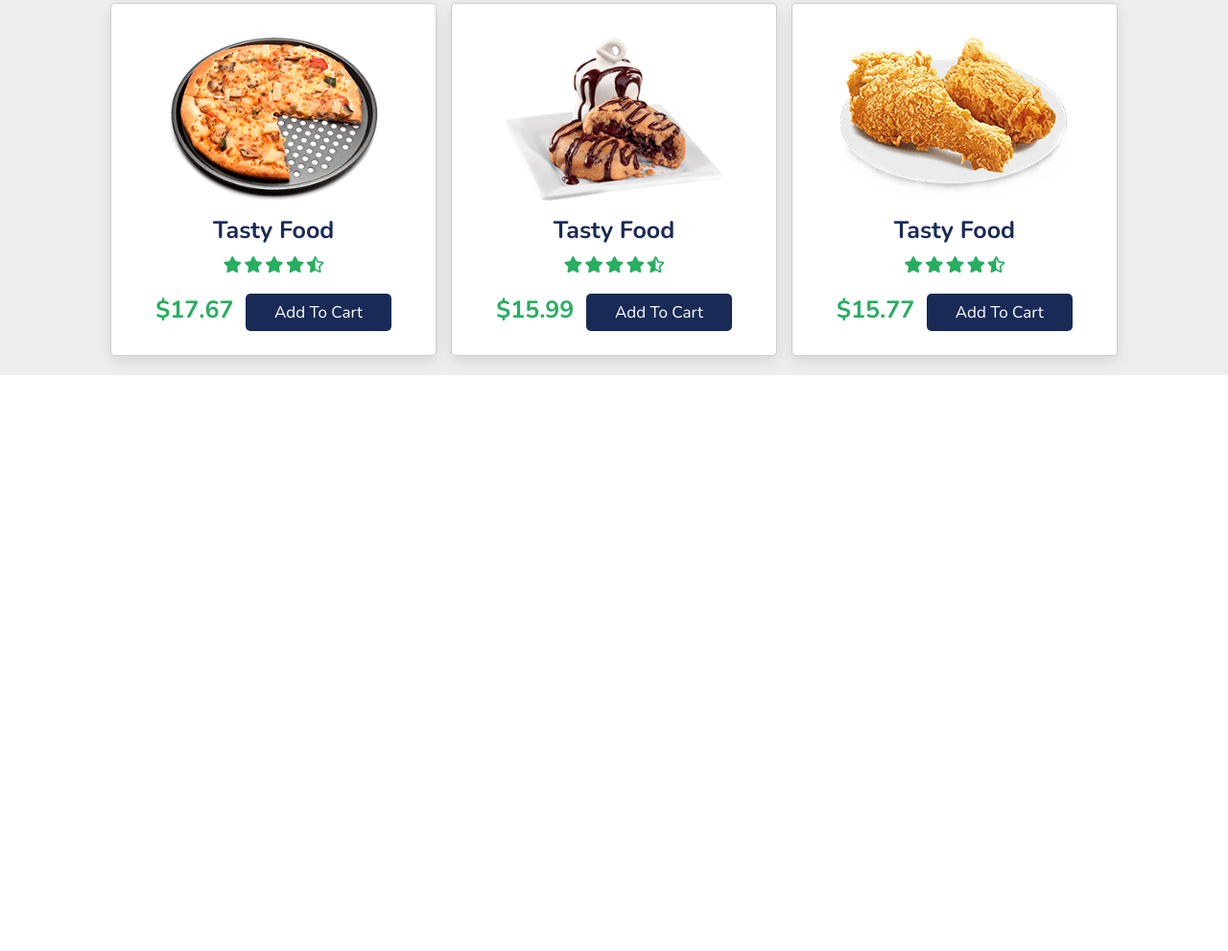
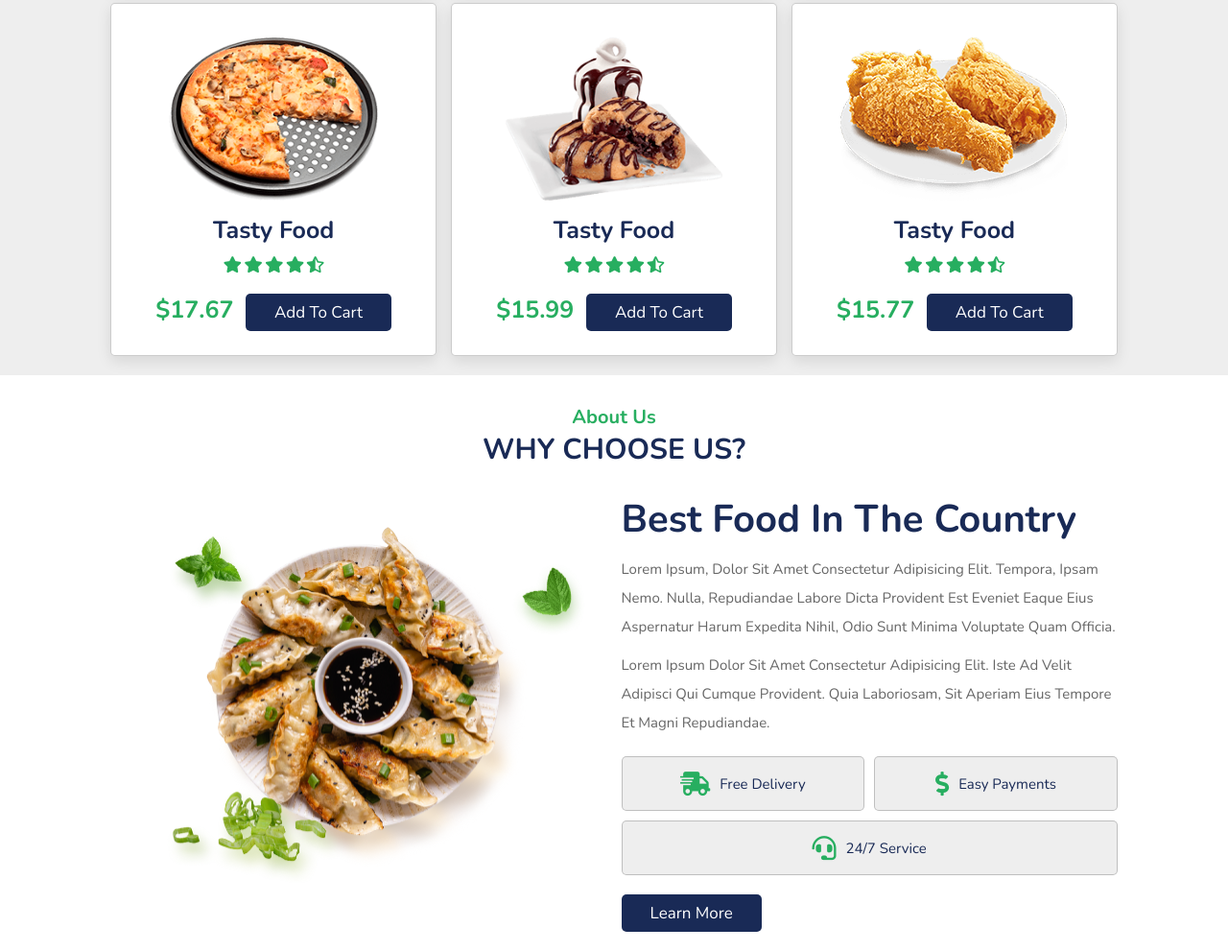
Before and after one commit to itmogo/food_restaurant_project, a plain HTML site: page index.html in a window 1280 px wide. Shown: the part 1151-2142 px from the top of the page at 96% size. Before the commit the page ends 1542 px from the top, so only its background shows below. Drawn offline with nearby package versions, Linux system fonts and the light colour scheme.

Commit message:
completed about section

```diff
--- a/css/style.css
+++ b/css/style.css
@@ -295,7 +295,69 @@ header .icons #menu-bars{
     font-size: 2.5rem;
 }
 
+/*about css*/
 
+.about .row{
+    display: flex;
+    flex-wrap: wrap;
+    gap: 1.5rem;
+    align-items: center;
+}
+
+.about .row .image{
+    flex: 1 1 45rem;
+}
+
+.about .row .image img{
+    width: 100%;
+}
+
+.about .row .content{
+    flex: 1 1 45rem;
+}
+
+.about .row .content h3{
+    color: var(--black);
+    font-size: 4rem;
+    padding: .5rem 0;
+}
+
+.about .row .content p{
+    color: var(--light-color);
+    font-size: 1.5rem;
+    padding: .5rem 0;
+    line-height: 2;
+}
+
+.about .row .content .icons-container{
+    display: flex;
+    gap: 1rem;
+    flex-wrap: wrap;
+    padding: 1rem 0;
+    margin-top: .5rem;
+}
+
+.about .row .content .icons-container .icons{
+    background: #eee;
+    border-radius: .5rem;
+    border: .1rem solid rgba(0,0,0,.2);
+    display: flex;
+    align-items: center;
+    justify-content: center;
+    gap: 1rem;
+    flex: 1 1 17rem;
+    padding: 1.5rem 1rem;
+}
+
+.about .row .content .icons-container .icons i{
+    font-size: 2.5rem;
+    color: var(--green);
+}
+
+.about .row .content .icons-container .icons span{
+    font-size: 1.5rem;
+    color: var(--black);
+}
 
 
 
--- a/index.html
+++ b/index.html
@@ -221,9 +221,46 @@
 
 <!-- dishes section ends      -->
 
-
 <!-- about section starts      -->
 
+<section class="about" id="about">
+
+  <h3 class="sub-heading"> about us </h3>
+  <h1 class="heading"> why choose us? </h1>
+
+  <div class="row">
+    <div class="image">
+      <img src="images/about-img.png" alt="">
+    </div>
+
+    <div class="content">
+      <h3>best food in the country</h3>
+      <p>Lorem ipsum, dolor sit amet consectetur adipisicing elit. Tempora, ipsam nemo. Nulla, repudiandae labore dicta provident est eveniet eaque eius aspernatur harum expedita nihil, odio sunt minima voluptate quam officia.</p>
+      <p>Lorem ipsum dolor sit amet consectetur adipisicing elit. Iste ad velit adipisci qui cumque provident. Quia laboriosam, sit aperiam eius tempore et magni repudiandae. </p>
+      <div class="icons-container">
+
+        <div class="icons">
+          <i class="fas fa-shipping-fast"></i>
+          <span>free delivery</span>
+        </div>
+
+        <div class="icons">
+          <i class="fas fa-dollar-sign"></i>
+          <span>easy payments</span>
+        </div>
+
+        <div class="icons">
+          <i class="fas fa-headset"></i>
+          <span>24/7 service</span>
+        </div>
+
+      </div>
+      <a href="#" class="btn">learn more</a>
+    </div>
+
+  </div>
+
+</section>
 
 
 <!-- about section ends      -->
```
